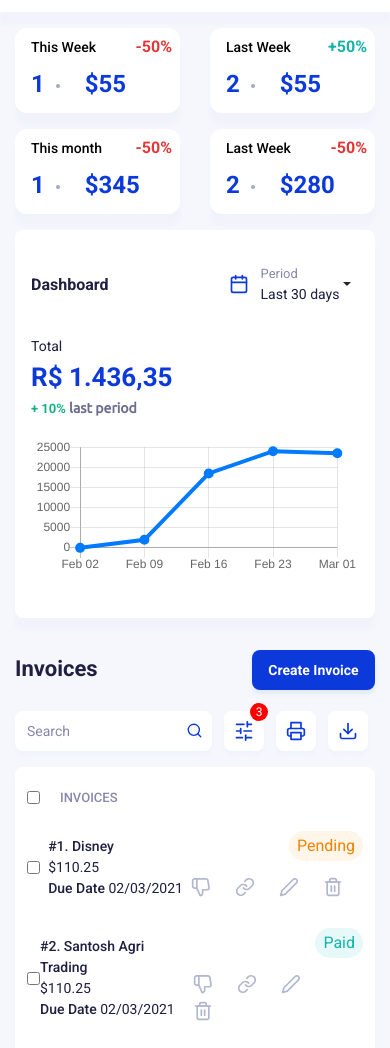
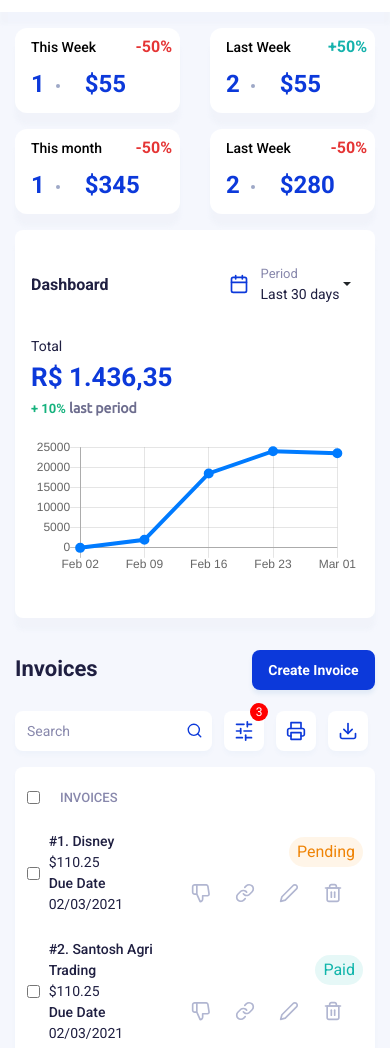
Before and after one commit to AmmarHameeed/ammarhameeed.github.io, a plain HTML site: page index.html in a window 390 px wide. Shown: the part 52-1100 px from the top of the page. Drawn offline with nearby package versions, Linux system fonts and the light colour scheme.

Commit message:
Update dashboard.css

```diff
--- a/dashboard.css
+++ b/dashboard.css
@@ -681,11 +681,13 @@ color: #1F1F41;
   }
   .content-middle-mobile {
     display: flex;
+    width: 37%;
     flex-flow: column;
     justify-content: center;
   }
   .content-right-mobile {
     display: flex;
+    width: 54%;
     flex-flow: column;
     align-items: end;
   }
```
